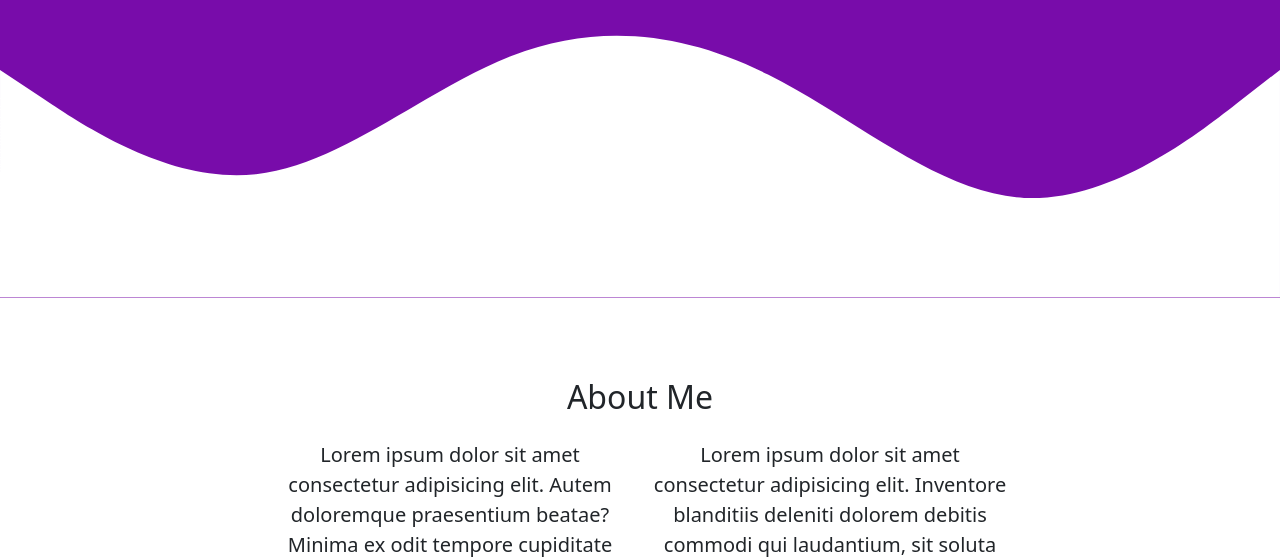
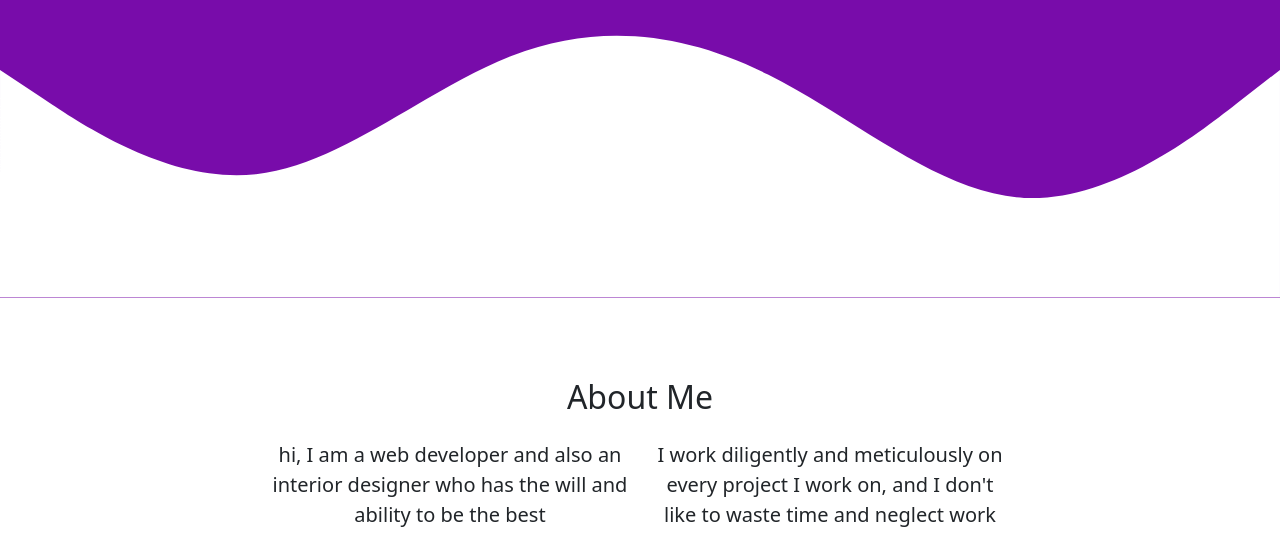
Before and after one commit to reyandrany/reyandrany.github.io, a plain HTML site: page index.html in a window 1280 px wide. Shown: the part 404-963 px from the top of the page. Drawn offline with nearby package versions, Linux system fonts and the light colour scheme.

Commit message:
merubah about

```diff
--- a/index.html
+++ b/index.html
@@ -57,10 +57,10 @@
         </div>
         <div class="row justify-content-center fs-5 text-center">
           <div class="col-md-4">
-            <p>Lorem ipsum dolor sit amet consectetur adipisicing elit. Autem doloremque praesentium beatae? Minima ex odit tempore cupiditate accusamus corrupti officia?</p>
+            <p>hi, I am a web developer and also an interior designer who has the will and ability to be the best</p>
           </div>
           <div class="col-md-4">
-            <p>Lorem ipsum dolor sit amet consectetur adipisicing elit. Inventore blanditiis deleniti dolorem debitis commodi qui laudantium, sit soluta laboriosam amet facere obcaecati, dicta, necessitatibus corrupti?</p>
+            <p>I work diligently and meticulously on every project I work on, and I don't like to waste time and neglect work</p>
           </div>
         </div>
       </div>
```
